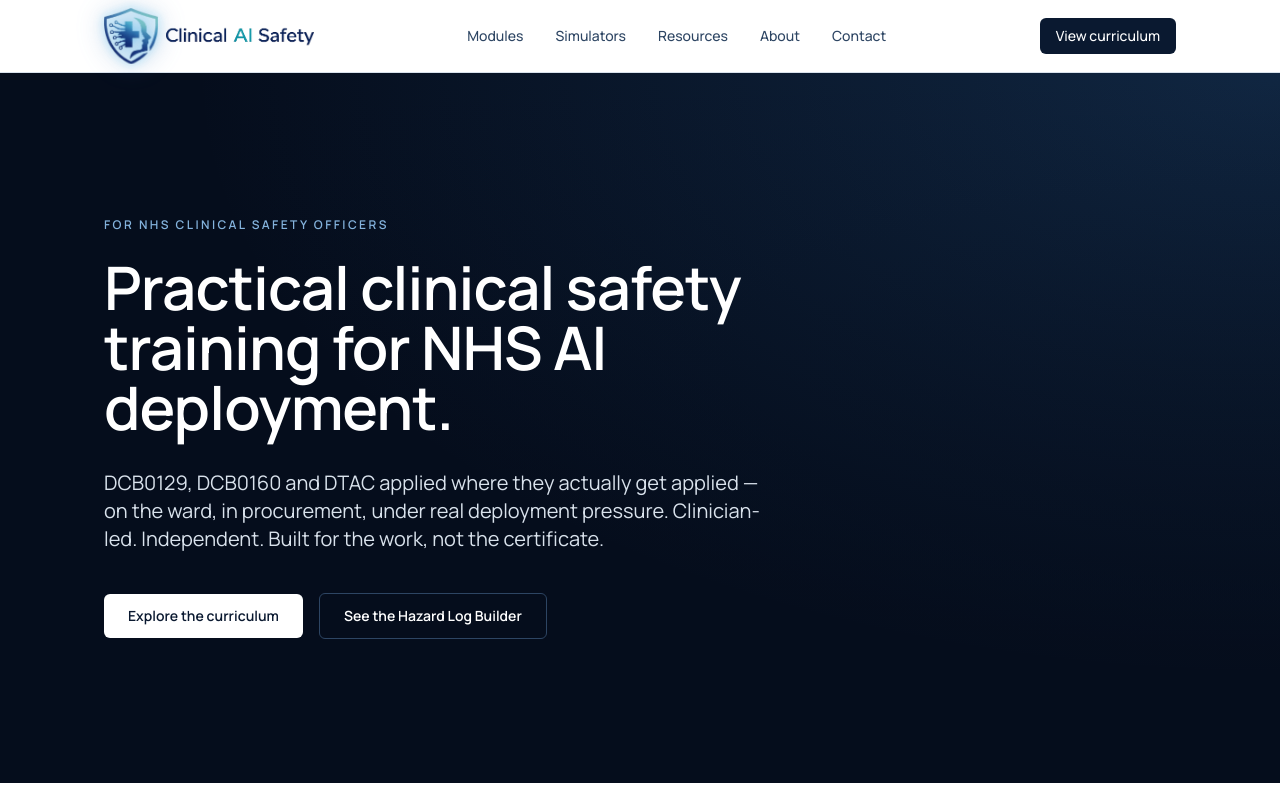
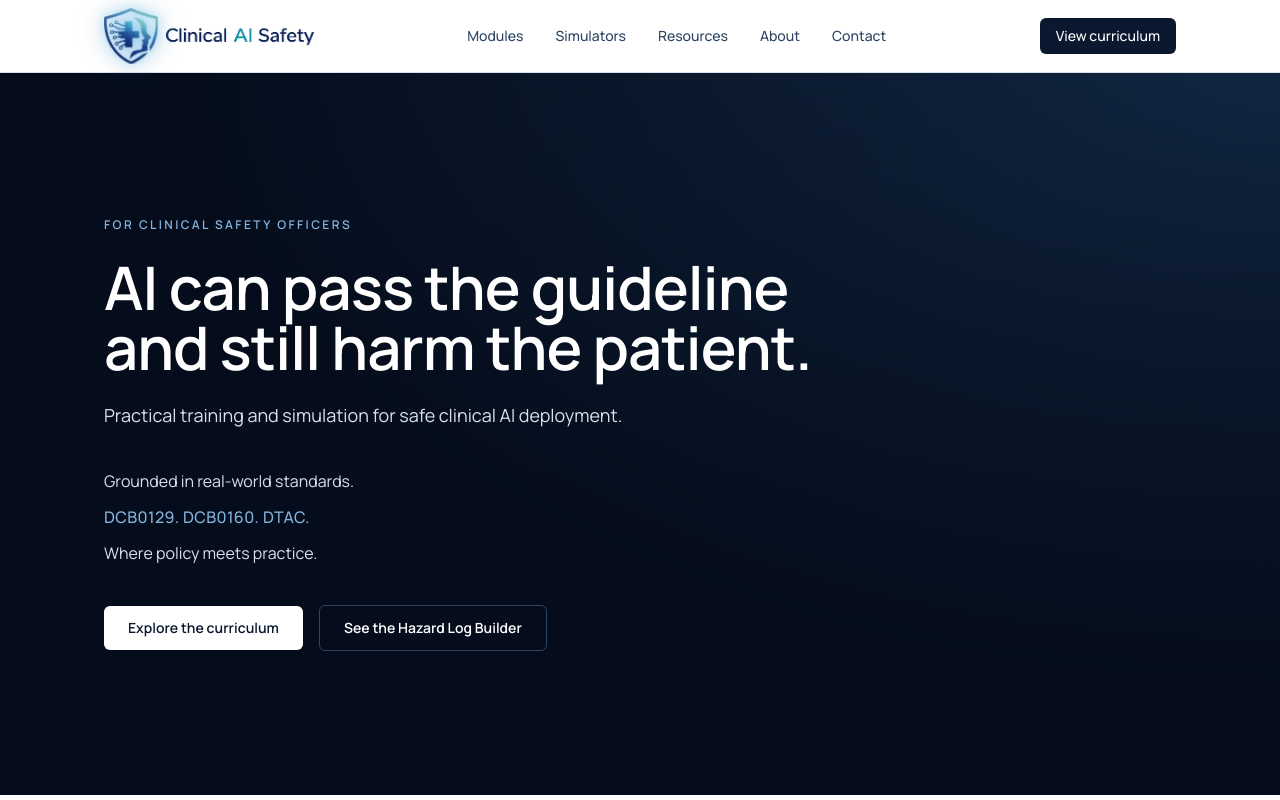
Before and after one commit to drlistin/clinical-ai-safety, a Next.js app: page / in a window 1280 px wide. Shown: the top 800 px of the page. Built offline with nearby package versions, Linux system fonts and the light colour scheme.

Commit message:
Refine hero copy and positioning

```diff
--- a/components/Hero.tsx
+++ b/components/Hero.tsx
@@ -15,16 +15,21 @@ export default function Hero() {
       <Container className="relative py-28 md:py-36">
         <div className="max-w-3xl">
           <p className="text-xs font-semibold uppercase tracking-[0.2em] text-clinical-300">
-            For NHS Clinical Safety Officers
+            For Clinical Safety Officers
           </p>
           <h1 className="mt-6 text-4xl font-semibold leading-[1.1] tracking-tightish md:text-6xl">
-            Practical clinical safety training for NHS AI deployment.
+            AI can pass the guideline and still harm the patient.
           </h1>
-          <p className="mt-8 max-w-2xl text-lg leading-relaxed text-navy-100 md:text-xl">
-            DCB0129, DCB0160 and DTAC applied where they actually get applied —
-            on the ward, in procurement, under real deployment pressure.
-            Clinician-led. Independent. Built for the work, not the certificate.
+          <p className="mt-6 max-w-2xl text-base leading-relaxed text-navy-100 md:text-lg">
+            Practical training and simulation for safe clinical AI deployment.
           </p>
+          <div className="mt-10 space-y-3 text-sm md:text-base">
+            <p className="text-navy-100">Grounded in real-world standards.</p>
+            <p className="font-medium tracking-wide text-clinical-300">
+              DCB0129. DCB0160. DTAC.
+            </p>
+            <p className="text-navy-100">Where policy meets practice.</p>
+          </div>
           <div className="mt-10 flex flex-wrap items-center gap-4">
             <Link
               href="/modules"
```
